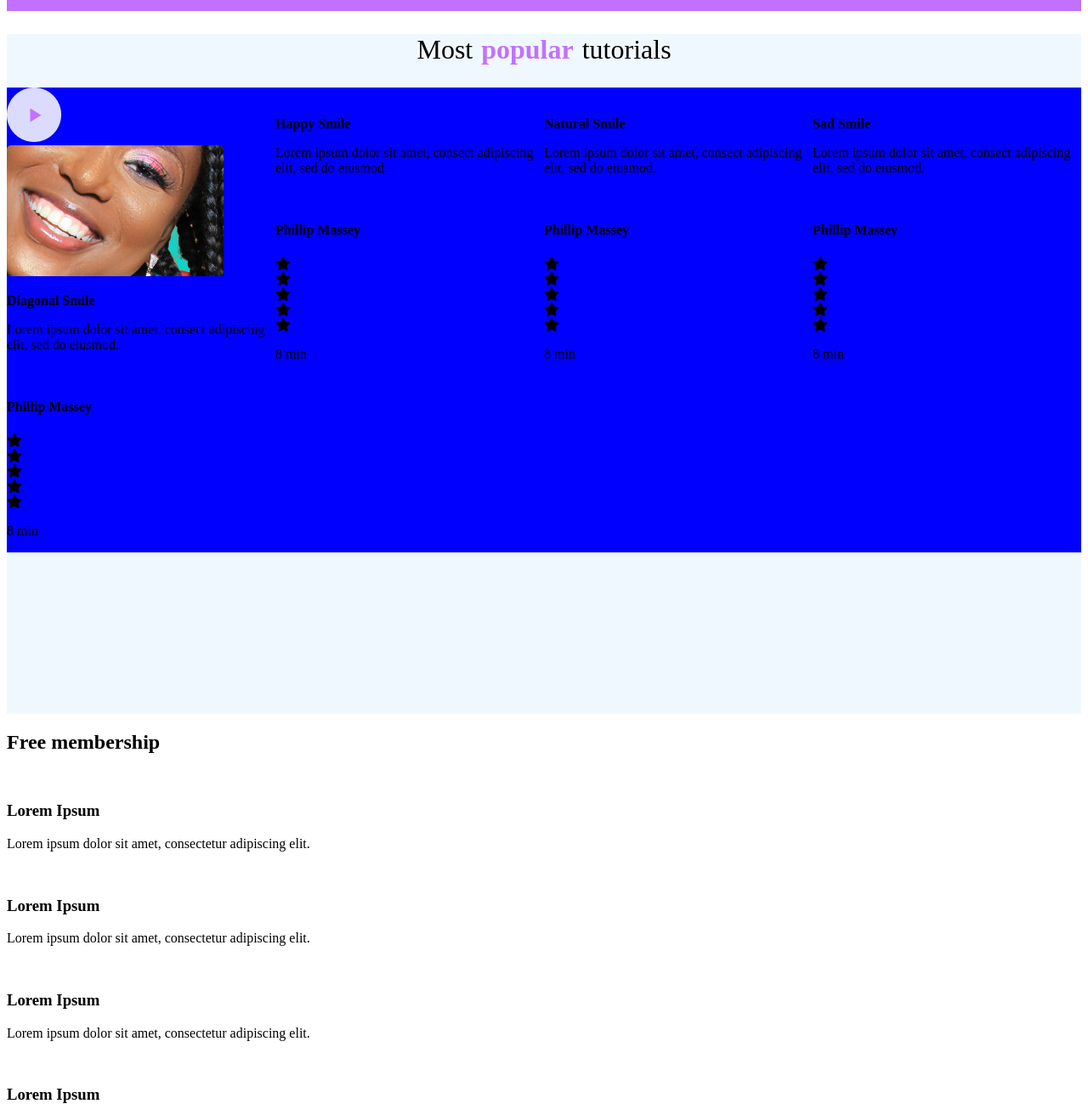
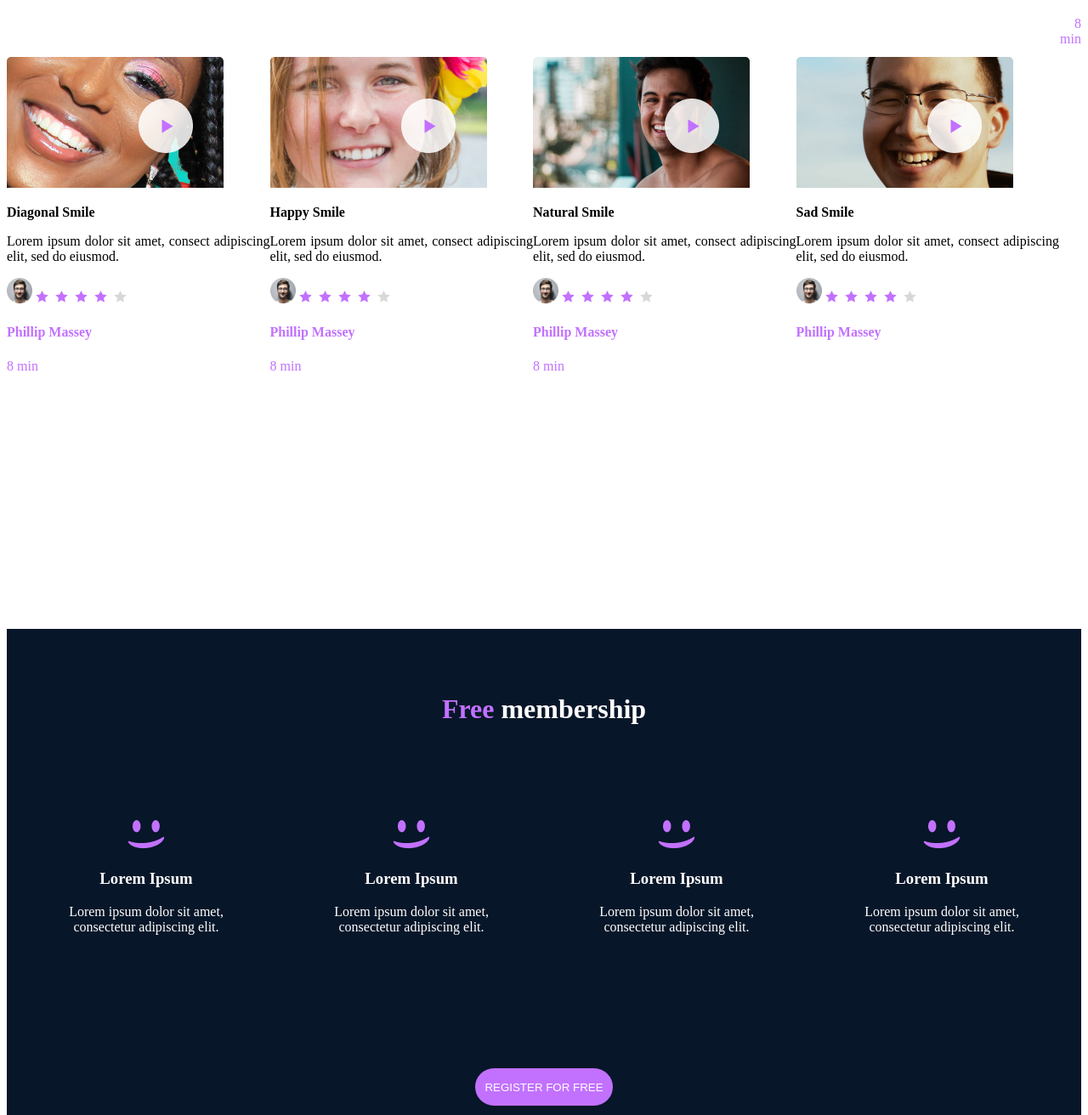
Before and after one commit to musaucrea/alx_html_css, a plain HTML site: page css_advanced/index.html in a window 1280 px wide. Shown: the part 1488-2800 px from the top of the page at 85% size. Drawn offline with Linux system fonts and the light colour scheme.

Commit message:
added changes

```diff
--- a/css_advanced/index.html
+++ b/css_advanced/index.html
@@ -74,100 +74,108 @@
         <section class="tutorials">
             <h2>Most <span> popular </span> tutorials</h2>
             <div class="tutorial">
-            <div class="tutorial-1">
-                <img src="images/play.png" alt="">
+            <div class="tutorials-box">
+                <img src="images/play.png" alt="playbtn" class="playbtn">
                 <img src="images/9.png" alt="">
                 <h3>Diagonal Smile</h3>
                 <p>Lorem ipsum dolor sit amet, consect adipiscing elit, sed do eiusmod.</p>
-                <div>
-                    <img src="./images/1 (3).png" alt="">
+                <div><img src="images/1.png" alt="" class="commenter">
+                    <img src="images/rating.png" alt="">
                     <h4>Phillip Massey</h4>
                 </div>
                 <div>
+                    <!-- <div><i class="fa-solid fa-star"></i></div>
                     <div><i class="fa-solid fa-star"></i></div>
                     <div><i class="fa-solid fa-star"></i></div>
                     <div><i class="fa-solid fa-star"></i></div>
-                    <div><i class="fa-solid fa-star"></i></div>
-                    <div><i class="fa-solid fa-star"></i></div>
+                    <div><i class="fa-solid fa-star"></i></div> -->
                 </div>
-                <p>8 min</p>
+                <p class="time">8 min</p>
             </div>
-            <div>
-                <img src="./images/Bitmap (4).png" alt="">
+            <div class="tutorials-box">
+                <img src="images/play.png" alt="playbtn" class="playbtn">
+                <img src="images/7.png" alt="">
                 <h3>Happy Smile</h3>
                 <p>Lorem ipsum dolor sit amet, consect adipiscing elit, sed do eiusmod.</p>
                 <div>
-                    <img src="./images/1 (3).png" alt="">
+                    <img src="images/1.png" alt="commentor" class="commenter">
+                    <img src="images/rating.png" alt="">
                     <h4>Phillip Massey</h4>
                 </div>
-                <div>
+                 <div class="tutorials-box">
+                    <!-- <div><i class="fa-solid fa-star"></i></div>
                     <div><i class="fa-solid fa-star"></i></div>
                     <div><i class="fa-solid fa-star"></i></div>
                     <div><i class="fa-solid fa-star"></i></div>
-                    <div><i class="fa-solid fa-star"></i></div>
-                    <div><i class="fa-solid fa-star"></i></div>
+                    <div><i class="fa-solid fa-star"></i></div> -->
                 </div>
-                <p>8 min</p>
+                <p class="time">8 min</p>
             </div>
-            <div>
-                <img src="./images/Bitmap (3).png" alt="">
+            <div class="tutorials-box">
+                <img src="images/play.png" alt="playbtn" class="playbtn">
+                <img src="images/8.png" alt="">
                 <h3>Natural Smile</h3>
                 <p>Lorem ipsum dolor sit amet, consect adipiscing elit, sed do eiusmod.</p>
                 <div>
-                    <img src="./images/1 (3).png" alt="">
+                    <img src="images/1.png" alt="commenter" class="commenter">
+                    <img src="images/rating.png" alt="">
                     <h4>Phillip Massey</h4>
                 </div>
-                <div>
+
+                    <!-- <div><i class="fa-solid fa-star"></i></div>
                     <div><i class="fa-solid fa-star"></i></div>
                     <div><i class="fa-solid fa-star"></i></div>
                     <div><i class="fa-solid fa-star"></i></div>
-                    <div><i class="fa-solid fa-star"></i></div>
-                    <div><i class="fa-solid fa-star"></i></div>
-                </div>
-                <p>8 min</p>
+                    <div><i class="fa-solid fa-star"></i></div> -->
+
+                <p class="time">8 min</p>
             </div>
-            <div>
-                <img src="./images/Bitmap (2).png" alt="">
+            <div class="tutorials-box">
+                <img src="images/play.png" alt="playbtn" class="playbtn">
+                <img src="images/6.png" alt="">
                 <h3>Sad Smile</h3>
                 <p>Lorem ipsum dolor sit amet, consect adipiscing elit, sed do eiusmod.</p>
                 <div>
-                    <img src="./images/1 (3).png" alt="">
+                    <img src="images/1.png" alt="commentor" class="commenter">
+                    <img src="images/rating.png" alt="ratings">
                     <h4>Phillip Massey</h4>
                 </div>
-                <div>
+
+                    <!-- <div><i class="fa-solid fa-star"></i></div>
                     <div><i class="fa-solid fa-star"></i></div>
                     <div><i class="fa-solid fa-star"></i></div>
                     <div><i class="fa-solid fa-star"></i></div>
-                    <div><i class="fa-solid fa-star"></i></div>
-                    <div><i class="fa-solid fa-star"></i></div>
+                    <div><i class="fa-solid fa-star"></i></div> -->
                 </div>
-                <p>8 min</p>
+                <p class="time">8 min</p>
             </div>
         </div>
         </section>
-        <section>
-            <h2>Free membership</h2>
-            <div>
-                <img src="./images/smile.svg" alt="">
+        <section class="membership">
+            <h2 class="memclass"> <span>Free </span>membership</h2>
+            <div class="membership-plans" >
+            <div class="membership-container"  >
+                <img src="images/smile.png" alt="">
                 <h3>Lorem Ipsum</h3>
                 <p>Lorem ipsum dolor sit amet, consectetur adipiscing elit.</p>
             </div>
-            <div>
-                <img src="./images/smile.svg" alt="">
+            <div class="membership-container">
+                <img src="images/smile.png" alt="">
+                <h3>Lorem Ipsum</h3>
+                <p >Lorem ipsum dolor sit amet, consectetur adipiscing elit.</p>
+            </div>
+            <div class="membership-container">
+                <img src="images/smile.png" alt="">
+                <h3>Lorem Ipsum</h3>
+                <p >Lorem ipsum dolor sit amet, consectetur adipiscing elit.</p>
+            </div>
+            <div class="membership-container">
+                <img src="images/smile.png" alt="">
                 <h3>Lorem Ipsum</h3>
                 <p>Lorem ipsum dolor sit amet, consectetur adipiscing elit.</p>
             </div>
-            <div>
-                <img src="./images/smile.svg" alt="">
-                <h3>Lorem Ipsum</h3>
-                <p>Lorem ipsum dolor sit amet, consectetur adipiscing elit.</p>
-            </div>
-            <div>
-                <img src="./images/smile.svg" alt="">
-                <h3>Lorem Ipsum</h3>
-                <p>Lorem ipsum dolor sit amet, consectetur adipiscing elit.</p>
-            </div>
-            <button>REGISTER FOR FREE</button>
+        </div>
+            <button class="btn1">REGISTER FOR FREE</button>
         </section>
         <section>
             <h2>F.A.Q</h2>
@@ -221,15 +229,18 @@
         </section>
     </main>
     <footer>
-        <section>
+        <section class="faqs">
+            <h2>F.A.Q</h2>
+            <div class="faqs-collection">
             <div>
-                <img src="https://fakeimg.pl/250x250?text=Sample+Logo" alt="logo">
+                <img src="images/logo.png" alt="logo">
                 <div>
                     <i class="fa-brands fa-facebook"></i>
                     <i class="fa-brands fa-twitter"></i>
                     <i class="fa-brands fa-instagram"></i>
                 </div>
             </div>
+        </div>
             <p>©smileschool 2020</p>
         </section>
     </footer>
--- a/css_advanced/styles.css
+++ b/css_advanced/styles.css
@@ -1,10 +1,9 @@
 body {
     font-family: Source Sans Pro;
     background: url(images/Object.png);
-    background-size: 140%;
+    background-size: auto;
     background-position: top;
     background-repeat: no-repeat;
-
 
 }
 
@@ -68,7 +67,7 @@ nav ul a {
     line-height: 150.84px;
     color: white;
     margin-bottom: 10px;
-    margin-top: 150px;
+    margin-top: 50px;
 
 }
 
@@ -159,19 +158,22 @@ nav ul a {
 }
 
 .testimonials .Testimonial-quote h3 {
-    font-weight:bold;
+    font-weight: bold;
     margin-bottom: 5px;
 }
-.testimonials .Testimonial-quote p{
+
+.testimonials .Testimonial-quote p {
 
     margin-top: 0px;
     margin-top: 0%;
 }
+
 /* =========================tutorials================= */
 .tutorials {
     height: 100vh;
-    background-color: aliceblue;
+    /* background-color: aliceblue; */
 }
+
 .tutorials h2 {
     display: flex;
     justify-content: center;
@@ -188,87 +190,139 @@ nav ul a {
 }
 
 .tutorial {
-    background-color: blue;
+    /* background-color: blue; */
     display: flex;
+    text-align: justify;
 }
-.tutorial h3{
+
+.tutorial h3 {
     justify-content: first baseline;
     font-size: 16px;
     font-weight: 700;
+}
 
+.tutorial h4 {
+    color: #C271FF;
 }
-.tutorial h3 .tutorial-1{
 
+.tutorial .time {
+    display: flex;
+    color: #C271FF;
+    text-align: right;
 }
-/*
 
-body{
+.tutorials .tutorial .tutorials-box .playbtn {
+    position: relative;
+    width: 64px;
+    top: 25%;
+    left: 50%;
+    transform: translate(-50% -50%);
+    display: flex;
+}
+
+.tutorials .tutorial .tutorials-box .commenter {
+    width: 30px;
+    height: 30px;
+    top: 261px;
+    left: 13px;
+    gap: 0px;
+    opacity: 0px;
+}
+
+body {
     font-family: Source Sans Pro;
     background: url(images/Object.png);
     background-size: 100%;
     background-position: top;
-   background-repeat:no-repeat;
+    background-repeat: no-repeat;
 
 }
 
-.tutors h2{
+.tutors h2 {
     position: absolute;
     font-size: 32px;
     font-weight: 700;
     line-height: 40.22px;
-   top:470px;
-   font-style:light;
+    top: 470px;
+    font-style: light;
     color: white;
 }
 
-.tutors h2 span{
- color:#C271FF;
+.tutors h2 span {
+    color: #C271FF;
 }
-.tutors.tutors-1{
-    display:flex;
-    justify-content:flex-start;
+
+.tutors.tutors-1 {
+    display: flex;
+    justify-content: flex-start;
     gap: 100px;
     justify-content: row;
 }
-.tutors.tutors-2{
+
+.tutors.tutors-2 {
     display: flex;
     justify-content: center;
     gap: 100px;
 }
+
 .tutors.tutors-1 div {
     text-align: center;
 }
 
 
- span{
-font-style:bold;
+span {
+    font-style: bold;
     gap: ;
 }
- */
-/* .
 
-.testimonials{
-    height: 392px;
-    background-color: #C271FF;
-    height: 392px;
-    top: 1093px;
-    left: -1px;
-    justify-content: center;
-    gap: 100px;
+/* ========================membership==============================*/
+.membership {
+    display: flex;
+    flex-direction: column;
+    background-color: #071629;
+    align-items: center;
+    text-align: center;
+    gap: 85px;
+    padding: 50px;
     color: white;
 }
-.testimonials div{
-    max-width:50%;
+
+.membership .memclass {
+    font-size: 32px;
+
 }
-.testimonials.Testimonial-quote{
+
+.membership .memclass span {
+    font-weight: 700;
+    color: #C271FF;
+}
+
+.membership .membership-plans {
     display: flex;
-    flex-direction: coloumn;
-    gap: 10px;
+    gap: 100px;
 }
-.testimonials.Testimonial-quote h3{
-    font-weight: bold;
+
+.membership .membership-plans .membership-container p {
+    width: 212px;
+    height: 52px;
+    top: 101px;
+    left: 22.5px;
+    gap: 0px;
+    opacity: 0px;
 }
-.tutorial{
 
-
-} */
+.membership .btn1 {
+    border-radius: 22px;
+    text-align: center;
+    background-color: #C271FF;
+    color: white;
+    width: 162px;
+    height: 44px;
+    font-style: semibold;
+    font-size: 14;
+    box-shadow: rgba(0, 0, 0, 0.52), blur 20, y 2;
+    border: none;
+    margin-bottom: 20px;
+    padding: 10px;
+    margin-top: 40px;
+}
```
Also changed, not shown: 1 other file. Lines whose indentation alone changed are shown as unchanged.
